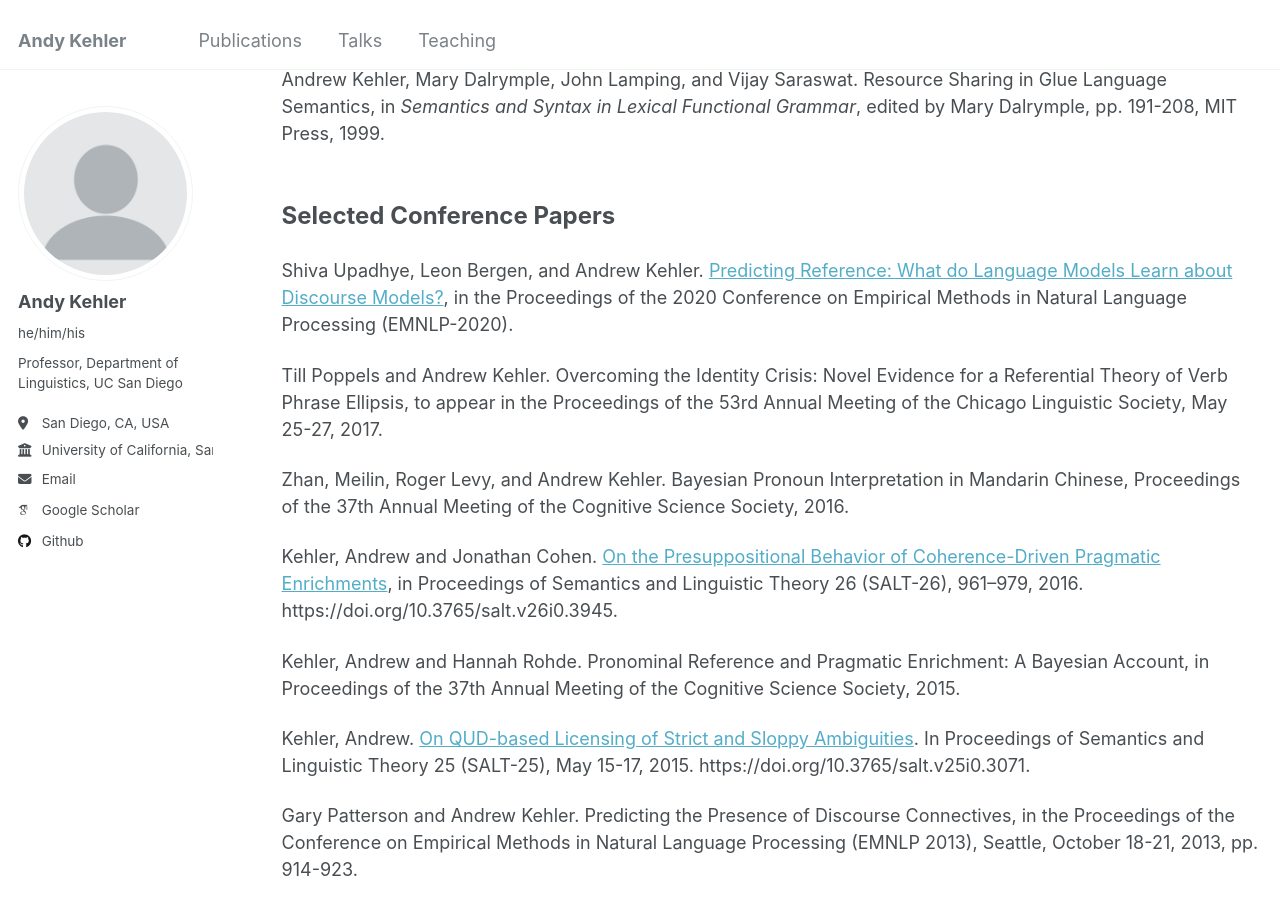
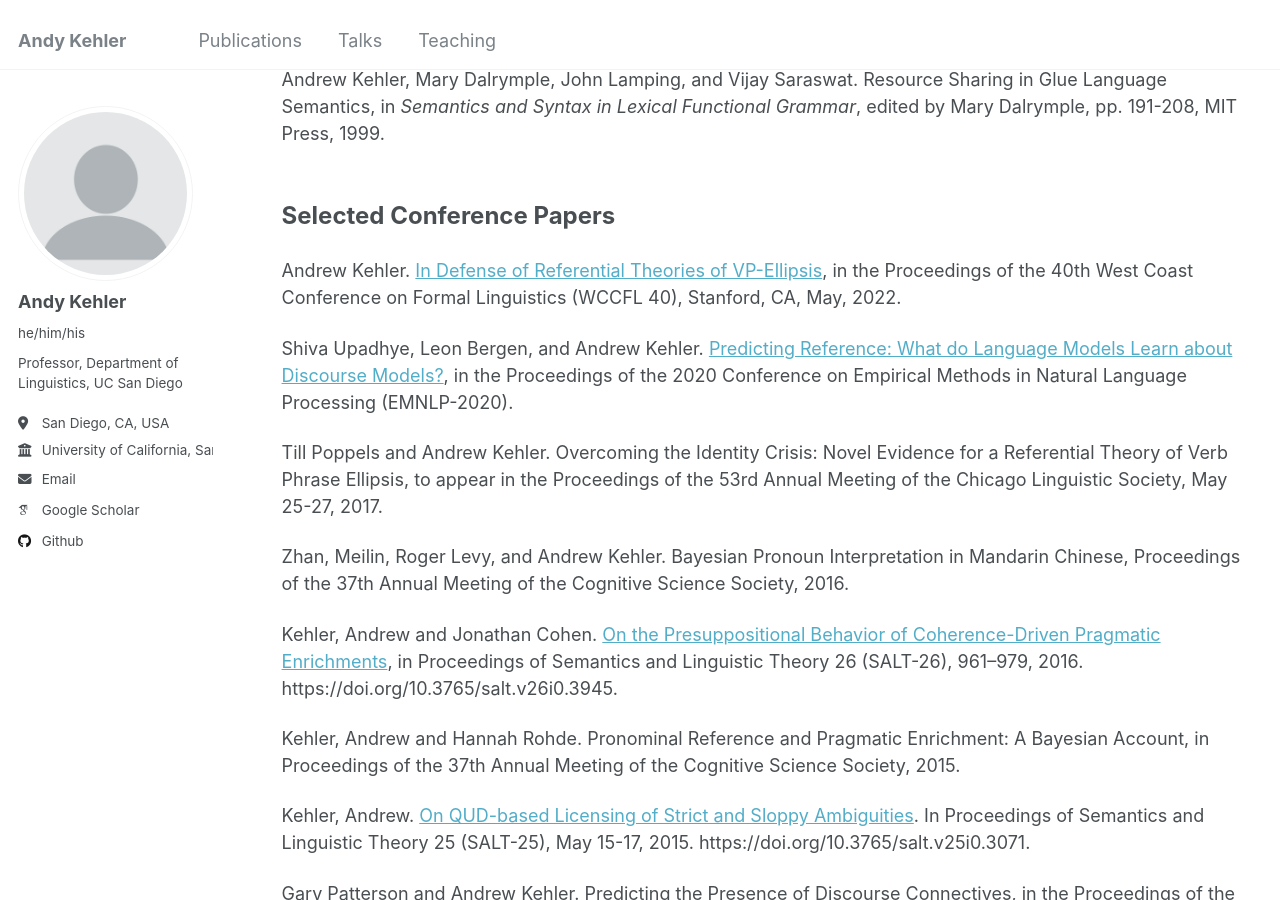
Before and after one commit to akehler/akehler.github.io, a Jekyll site: the page built from _pages/publications.html, in a window 1280 px wide and 900 px high, scrolled down 3925 px. Built offline with Jekyll 4.4.1, drawn with Linux system fonts in a browser that asks for light colours; some web fonts are replaced.

Commit message:
Update publications.html

```diff
--- a/_pages/publications.html
+++ b/_pages/publications.html
@@ -303,6 +303,12 @@ Functional Grammar</I>, edited by Mary Dalrymple, pp. 191-208, MIT Press,
 
           <p><br>
          <strong><font size="5">Selected Conference Papers</font></strong></p>
+
+<p>
+
+Andrew Kehler.  <a href="https://www.lingref.com/cpp/wccfl/40/paper3707.pdf">In Defense of Referential Theories of VP-Ellipsis</a>, in the Proceedings of the 40th
+West Coast Conference on Formal Linguistics (WCCFL 40), Stanford, CA, May, 2022.
+</p>
 
 Shiva Upadhye, Leon Bergen, and Andrew Kehler. <a href="https://aclanthology.org/2020.emnlp-main.70/">Predicting Reference:
 What do Language Models Learn about Discourse Models?</a>,
```
